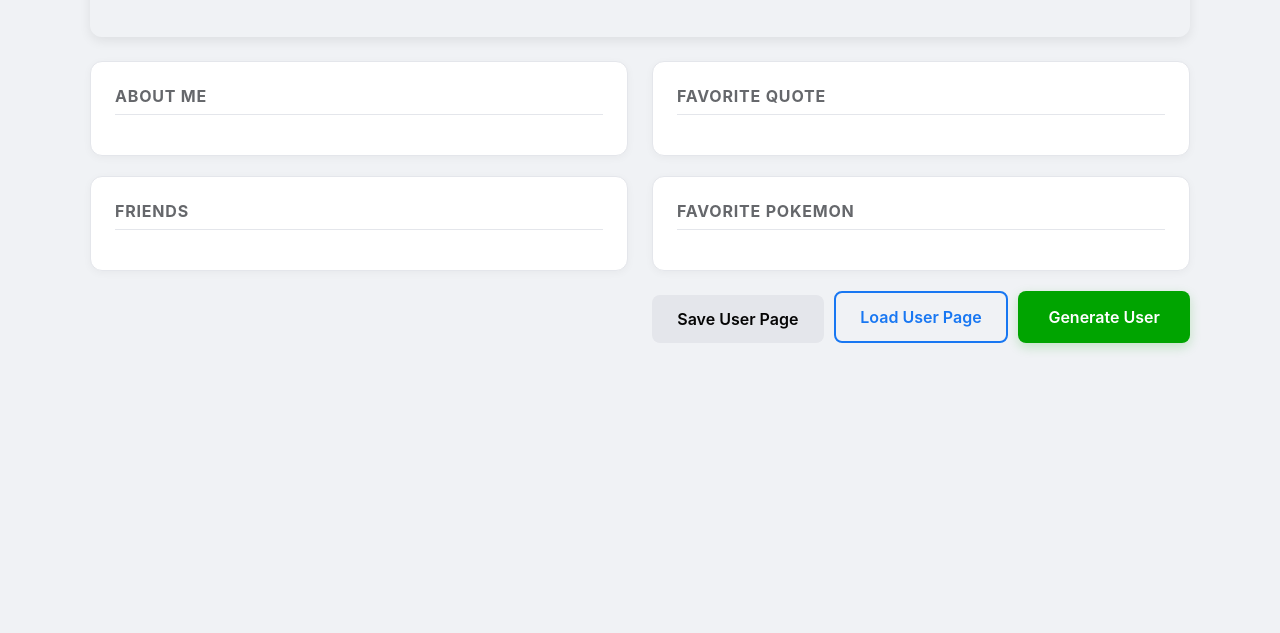
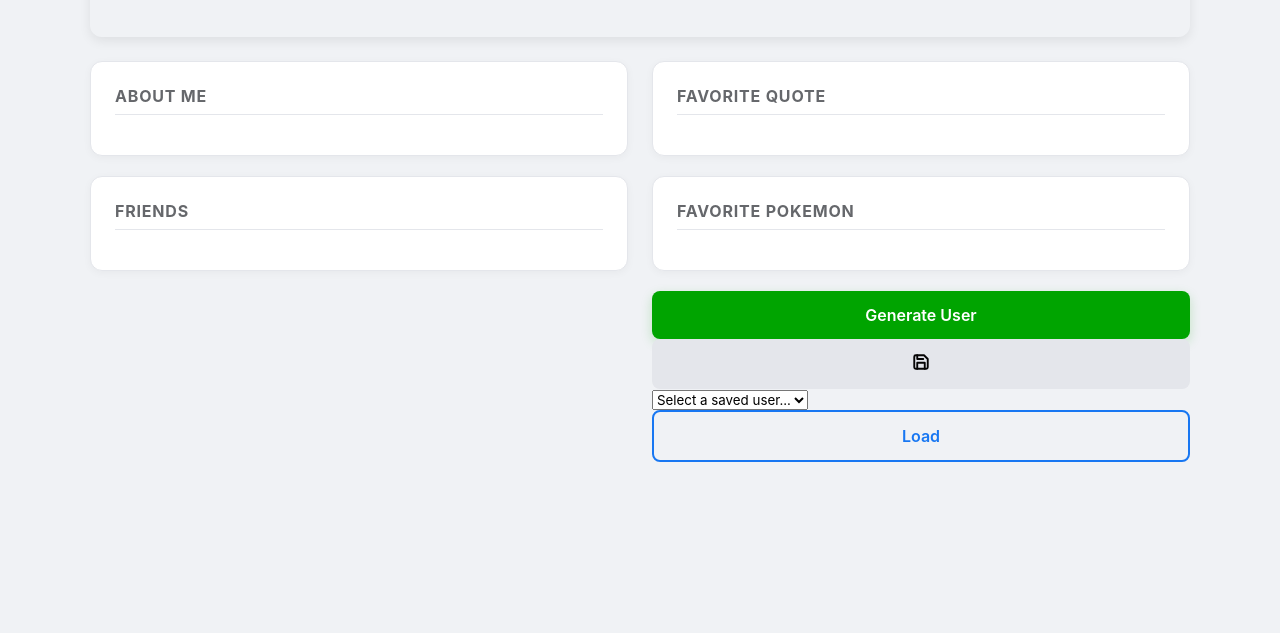
Before and after one commit to MosheLevC/techtroop-RUPG, a website with bundled scripts: page index.html in a window 1280 px wide. Shown: the part 167-800 px from the top of the page. Built offline with nearby package versions, Linux system fonts and the light colour scheme; no server answers.

Commit message:
refactor index.html for improved structure and accessibility; update script type and enhance button controls

```diff
--- a/index.html
+++ b/index.html
@@ -3,15 +3,15 @@
   <head>
     <meta charset="UTF-8" />
     <meta name="viewport" content="width=device-width, initial-scale=1.0" />
-    <script src="controller.js"></script>
-    <link rel="stylesheet" href="styles.css"></link>
+    <script type="module" src="controller.js"></script>
+    <link rel="stylesheet" href="styles.css" />
     <title>RUPG Project</title>
   </head>
   <body>
     <div class="container">
       <header>
         <div class="image-circle">
-          <img src="https://lh3.googleusercontent.com/a/AEdFTp7-apL3w2Amj-jWYTYP4fDX9wHQhsE0Q1Aqy5Ll=s96-c" alt="" />
+          <img alt="randomly generated user photo" />
         </div>
       </header>
       <div class="column">
@@ -29,10 +29,33 @@
         <div class="pokemon">
           <h2>Favorite Pokemon</h2>
         </div>
-        <div class="buttons">
-          <button class="save-button">Save User Page</button>
-          <button class="load-button">Load User Page</button>
-          <button class="generate-button">Generate User</button>
+        <div class="controls-container">
+          <div class="action-row">
+            <button class="generate-button">Generate User</button>
+            <button class="save-button" aria-label="Save User Page">
+              <svg
+                xmlns="http://www.w3.org/2000/svg"
+                width="18"
+                height="18"
+                viewBox="0 0 24 24"
+                fill="none"
+                stroke="currentColor"
+                stroke-width="2.5"
+                stroke-linecap="round"
+                stroke-linejoin="round"
+              >
+                <path d="M19 21H5a2 2 0 0 1-2-2V5a2 2 0 0 1 2-2h11l5 5v11a2 2 0 0 1-2 2z"></path>
+                <polyline points="17 21 17 13 7 13 7 21"></polyline>
+                <polyline points="7 3 7 8 15 8"></polyline>
+              </svg>
+            </button>
+          </div>
+          <div class="load-row">
+            <select class="user-select">
+              <option value="" disabled selected>Select a saved user...</option>
+            </select>
+            <button class="load-button">Load</button>
+          </div>
         </div>
       </div>
     </div>
```
